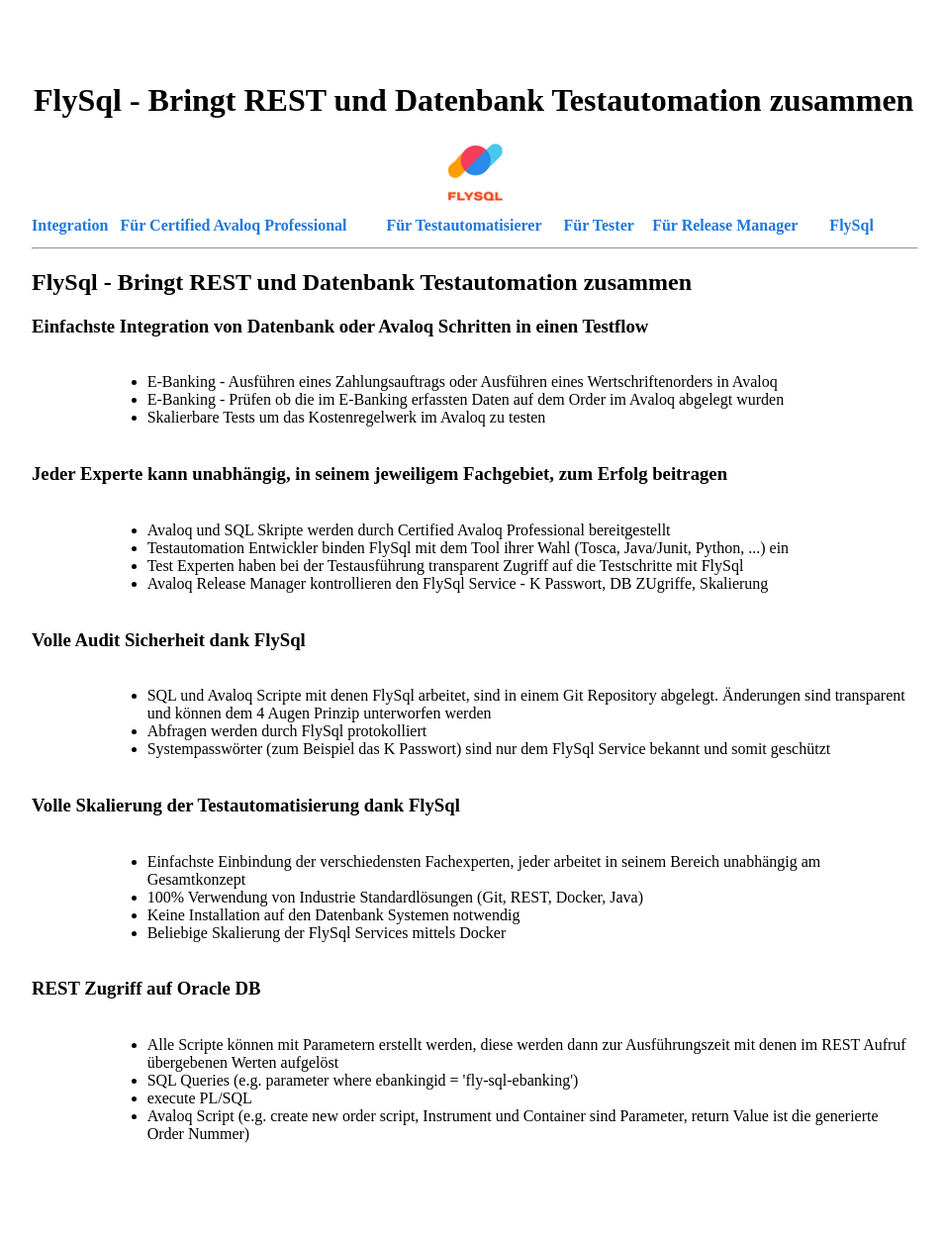
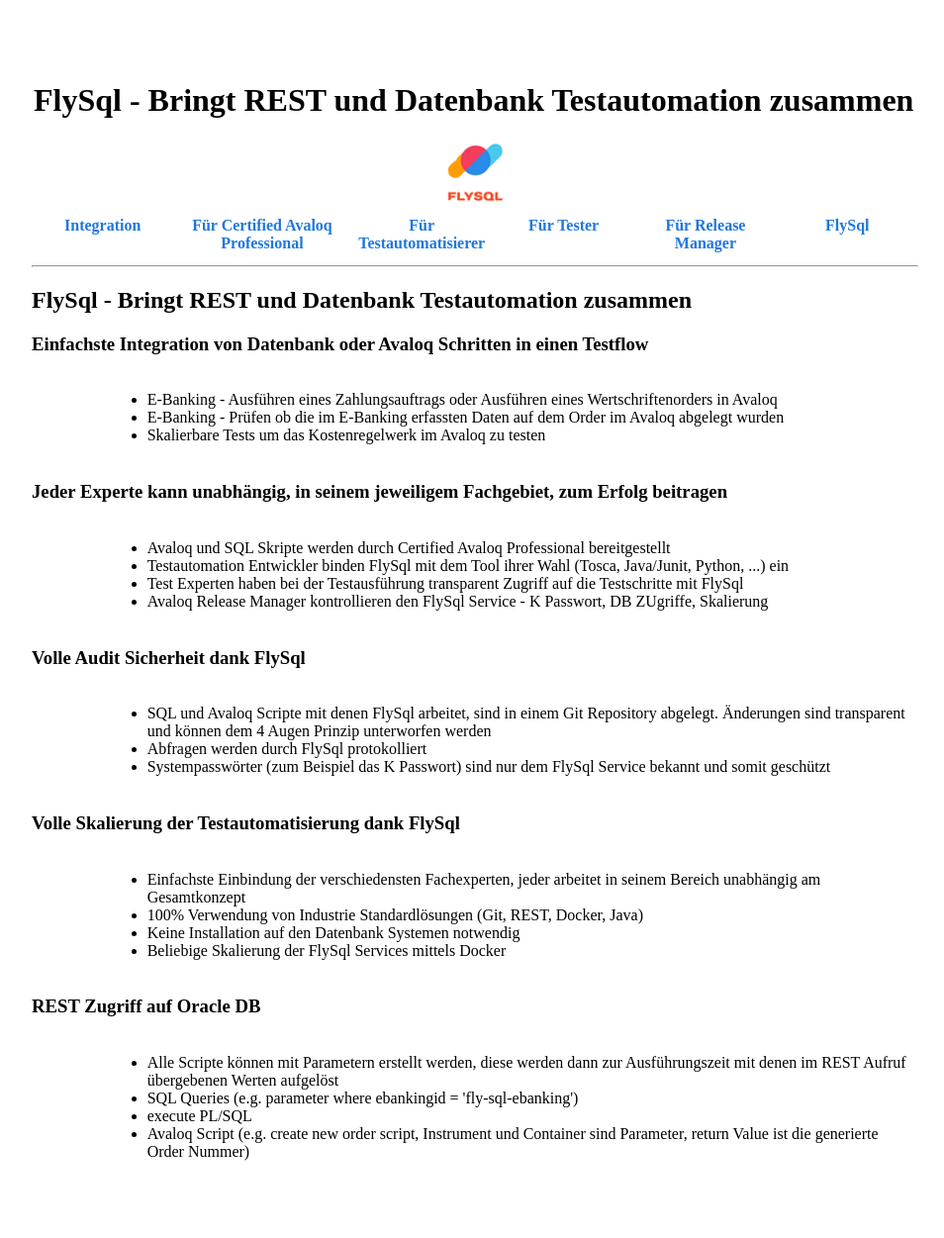
Before and after one commit to flysql/flysql.github.io, a Jekyll site: the page built from index.html, in a window 1280 px wide. Shown: the whole page at 99% size, without its empty margins (160-1114 px from the left). Built offline with Jekyll 4.4.1, drawn with Linux system fonts in a browser that asks for light colours.

Commit message:
improve navigation menu

```diff
--- a/css/main.css
+++ b/css/main.css
@@ -13,15 +13,17 @@
 
 .navigation-grid {
     display: grid;
-    grid-template-columns: 10% 30% 20% 10% 20% 10%;
+    grid-template-columns: 16% 20% 16% 16% 16% 16%;
     padding-top: 15px;
     padding-bottom: 5px;
+    text-align: center;
 }
 
 .nav-href {
     text-decoration: none;
     color: rgb(31, 120, 221);
     font-weight: bold;
+    font-size: medium;
 }
 
 .tdcenter {
```
